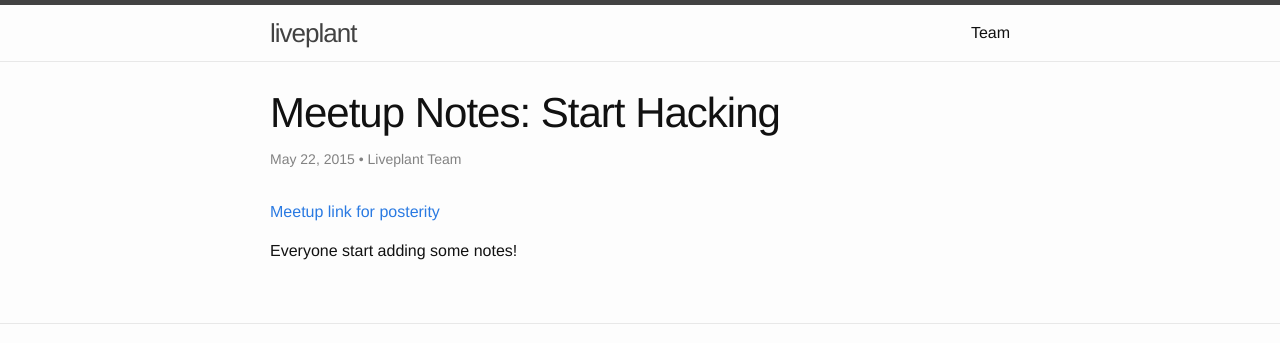
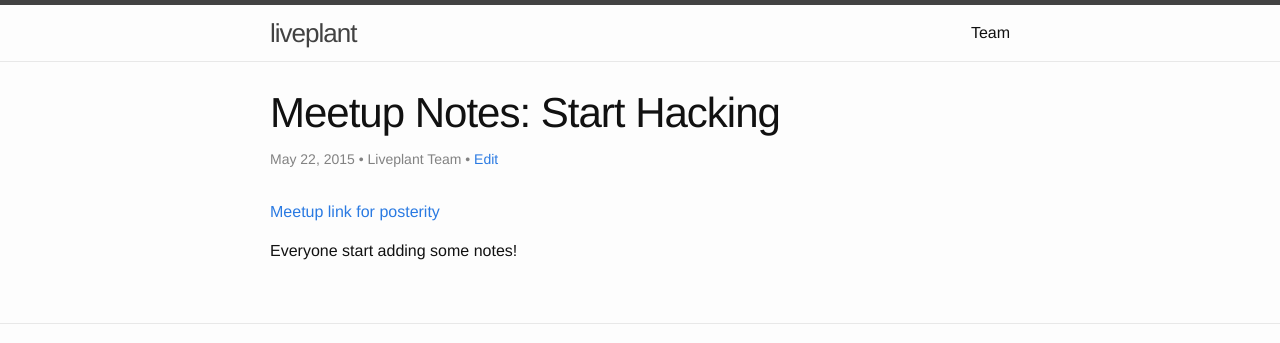
Before and after one commit to liveplant/about.liveplant.io, a Jekyll site: the page built from _posts/2015-05-22-meetup-start-hacking.markdown, in a window 1280 px wide. Shown: the top 343 px of the page. Built offline with Jekyll 4.4.1, drawn with Linux system fonts in a browser that asks for light colours.

Commit message:
Adds github metadata

```diff
--- a/Gemfile
+++ b/Gemfile
@@ -1,2 +1,3 @@
 source 'https://rubygems.org'
 gem 'github-pages'
+gem 'jekyll-github-metadata'
--- a/_config.yml
+++ b/_config.yml
@@ -8,6 +8,9 @@ url: "http://about.liveplant.io"
 twitter_username: liveplant
 github_username:  liveplant
 
+repository: "liveplant/about.liveplant.io"
+gems: ['jekyll-github-metadata']
+
 # Build settings
 markdown: kramdown
 
--- a/_layouts/post.html
+++ b/_layouts/post.html
@@ -5,7 +5,11 @@ layout: default
 
   <header class="post-header">
     <h1 class="post-title">{{ page.title }}</h1>
-    <p class="post-meta">{{ page.date | date: "%b %-d, %Y" }}{% if page.author %} • {{ page.author }}{% endif %}{% if page.meta %} • {{ page.meta }}{% endif %}</p>
+    <p class="post-meta">
+    {{ page.date | date: "%b %-d, %Y" }}{% if page.author %} • {{ page.author }}{% endif %}{% if page.meta %} • {{ page.meta }}{% endif %}{% if site.github.repository_url %}
+     • <a href="{{ site.github.repository_url }}/edit/gh-pages/{{ page.path }}">Edit</a>
+    {% endif %}
+    </p>
   </header>
 
   <article class="post-content">
```
Also changed, not shown: Gemfile.lock.
